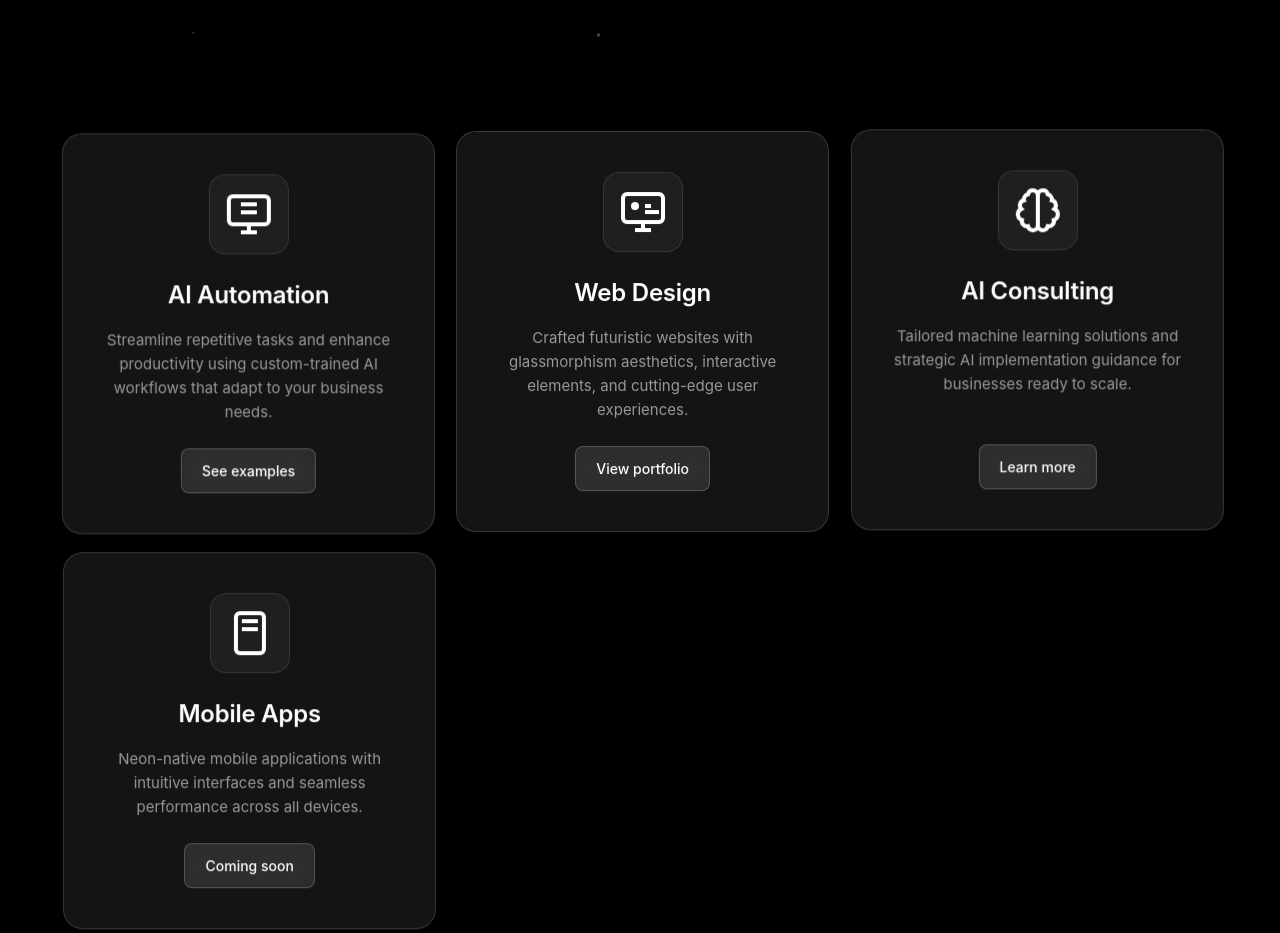
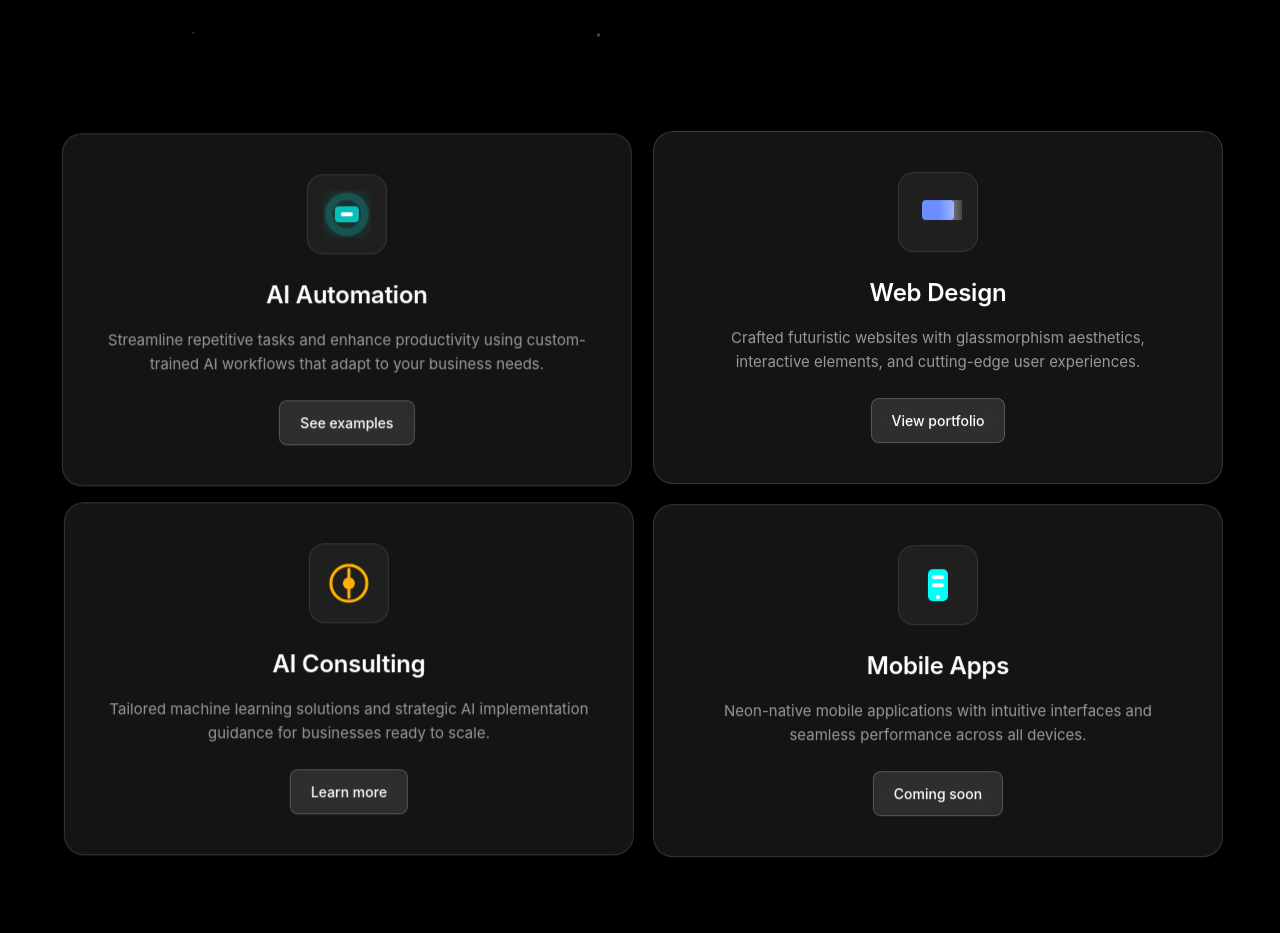
Before and after one commit to ponderrr/business, a plain HTML site: page index.html in a window 1280 px wide. Shown: the part 743-1676 px from the top of the page. Drawn offline with Linux system fonts and the light colour scheme; animation ran at ten frames a second.

Commit message:
feat: Balanced 2x2 services grid layout and added animated glow to SVG icons

```diff
--- a/index.html
+++ b/index.html
@@ -39,20 +39,28 @@
       <div class="services-grid">
         <!-- AI Automation Service -->
         <div class="service-card glass glass-hover float-card" data-tilt>
-          <div class="service-icon">
-            <svg
-              width="48"
-              height="48"
-              viewBox="0 0 24 24"
-              fill="none"
-              stroke="currentColor"
-              stroke-width="2"
-            >
-              <rect x="2" y="3" width="20" height="14" rx="2" ry="2"></rect>
-              <line x1="8" y1="21" x2="16" y2="21"></line>
-              <line x1="12" y1="17" x2="12" y2="21"></line>
-              <path d="M8 7h8"></path>
-              <path d="M8 11h8"></path>
+          <div class="service-icon ai-automation-icon">
+            <!-- Animated Pulse SVG for AI Automation -->
+            <svg width="48" height="48" viewBox="0 0 48 48" fill="none">
+              <circle
+                class="pulse"
+                cx="24"
+                cy="24"
+                r="18"
+                stroke="#00fff7"
+                stroke-width="3"
+                fill="none"
+              />
+              <rect
+                x="12"
+                y="16"
+                width="24"
+                height="16"
+                rx="4"
+                fill="#00fff7"
+                opacity="0.7"
+              />
+              <rect x="18" y="22" width="12" height="4" rx="2" fill="#fff" />
             </svg>
           </div>
           <h3>AI Automation</h3>
@@ -65,21 +73,26 @@
 
         <!-- Web Design Service -->
         <div class="service-card glass glass-hover float-card" data-tilt>
-          <div class="service-icon">
-            <svg
-              width="48"
-              height="48"
-              viewBox="0 0 24 24"
-              fill="none"
-              stroke="currentColor"
-              stroke-width="2"
-            >
-              <rect x="2" y="3" width="20" height="14" rx="2" ry="2"></rect>
-              <line x1="8" y1="21" x2="16" y2="21"></line>
-              <line x1="12" y1="17" x2="12" y2="21"></line>
-              <circle cx="8" cy="9" r="1"></circle>
-              <path d="M13 9h3"></path>
-              <path d="M13 12h7"></path>
+          <div class="service-icon web-design-icon">
+            <!-- Animated Shimmer SVG for Web Design -->
+            <svg width="48" height="48" viewBox="0 0 48 48" fill="none">
+              <rect x="8" y="12" width="32" height="20" rx="4" fill="#6a8dff" />
+              <rect
+                class="shimmer"
+                x="8"
+                y="12"
+                width="32"
+                height="20"
+                rx="4"
+                fill="url(#shimmerGradient)"
+              />
+              <defs>
+                <linearGradient id="shimmerGradient">
+                  <stop offset="0%" stop-color="#fff" stop-opacity="0" />
+                  <stop offset="50%" stop-color="#fff" stop-opacity="0.5" />
+                  <stop offset="100%" stop-color="#fff" stop-opacity="0" />
+                </linearGradient>
+              </defs>
             </svg>
           </div>
           <h3>Web Design</h3>
@@ -92,21 +105,36 @@
 
         <!-- AI Consulting Service -->
         <div class="service-card glass glass-hover float-card" data-tilt>
-          <div class="service-icon">
+          <div class="service-icon ai-consulting-icon">
+            <!-- Animated Spin SVG for AI Consulting -->
             <svg
+              class="spin"
               width="48"
               height="48"
-              viewBox="0 0 24 24"
+              viewBox="0 0 48 48"
               fill="none"
-              stroke="currentColor"
-              stroke-width="2"
             >
+              <circle
+                cx="24"
+                cy="24"
+                r="18"
+                stroke="#ffb300"
+                stroke-width="3"
+                fill="none"
+              />
               <path
-                d="M9.5 2A2.5 2.5 0 0 1 12 4.5v15a2.5 2.5 0 0 1-4.96.44 2.5 2.5 0 0 1-2.96-3.08 3 3 0 0 1-.34-5.58 2.5 2.5 0 0 1 1.32-4.24 2.5 2.5 0 0 1 1.98-3A2.5 2.5 0 0 1 9.5 2Z"
-              ></path>
+                d="M24 10v8"
+                stroke="#ffb300"
+                stroke-width="3"
+                stroke-linecap="round"
+              />
               <path
-                d="M14.5 2A2.5 2.5 0 0 0 12 4.5v15a2.5 2.5 0 0 0 4.96.44 2.5 2.5 0 0 0 2.96-3.08 3 3 0 0 0 .34-5.58 2.5 2.5 0 0 0-1.32-4.24 2.5 2.5 0 0 0-1.98-3A2.5 2.5 0 0 0 14.5 2Z"
-              ></path>
+                d="M24 30v8"
+                stroke="#ffb300"
+                stroke-width="3"
+                stroke-linecap="round"
+              />
+              <circle cx="24" cy="24" r="6" fill="#ffb300" />
             </svg>
           </div>
           <h3>AI Consulting</h3>
@@ -119,19 +147,21 @@
 
         <!-- Mobile Apps Service -->
         <div class="service-card glass glass-hover float-card" data-tilt>
-          <div class="service-icon">
-            <svg
-              width="48"
-              height="48"
-              viewBox="0 0 24 24"
-              fill="none"
-              stroke="currentColor"
-              stroke-width="2"
-            >
-              <rect x="5" y="2" width="14" height="20" rx="2" ry="2"></rect>
-              <line x1="12" y1="18" x2="12.01" y2="18"></line>
-              <path d="M8 6h8"></path>
-              <path d="M8 10h8"></path>
+          <div class="service-icon mobile-apps-icon">
+            <!-- Animated Color Shift SVG for Mobile Apps -->
+            <svg width="48" height="48" viewBox="0 0 48 48" fill="none">
+              <rect
+                class="color-shift"
+                x="14"
+                y="8"
+                width="20"
+                height="32"
+                rx="5"
+                fill="#00fff7"
+              />
+              <circle cx="24" cy="36" r="2" fill="#fff" />
+              <rect x="18" y="14" width="12" height="4" rx="2" fill="#fff" />
+              <rect x="18" y="22" width="12" height="4" rx="2" fill="#fff" />
             </svg>
           </div>
           <h3>Mobile Apps</h3>
--- a/styles.css
+++ b/styles.css
@@ -187,7 +187,7 @@ body {
 
 .services-grid {
   display: grid;
-  grid-template-columns: repeat(auto-fit, minmax(300px, 1fr));
+  grid-template-columns: repeat(2, 1fr); /* Always 2 columns on desktop */
   gap: 20px;
 }
 
@@ -663,7 +663,7 @@ body {
   }
 
   .services-grid {
-    grid-template-columns: 1fr;
+    grid-template-columns: 1fr; /* 1 column on mobile */
     gap: 16px;
   }
 
@@ -739,3 +739,71 @@ html {
   padding-top: 40px;
   border-top: 1px solid #191919;
 }
+
+/* Animated SVG Icon Effects for Service Cards */
+@keyframes pulseGlow {
+  0% {
+    stroke-width: 3;
+    opacity: 0.7;
+  }
+  50% {
+    stroke-width: 8;
+    opacity: 0.2;
+  }
+  100% {
+    stroke-width: 3;
+    opacity: 0.7;
+  }
+}
+.ai-automation-icon .pulse {
+  stroke: #00fff7;
+  filter: drop-shadow(0 0 8px #00fff7);
+  animation: pulseGlow 1.5s infinite;
+}
+
+@keyframes shimmerMove {
+  0% {
+    x: 8px;
+  }
+  100% {
+    x: 40px;
+  }
+}
+.web-design-icon .shimmer {
+  animation: shimmerMove 2s linear infinite;
+  opacity: 0.7;
+}
+
+@keyframes spin {
+  0% {
+    transform: rotate(0deg);
+  }
+  100% {
+    transform: rotate(360deg);
+  }
+}
+.ai-consulting-icon .spin {
+  animation: spin 2.5s linear infinite;
+  transform-origin: 50% 50%;
+}
+
+@keyframes colorShift {
+  0% {
+    fill: #00fff7;
+  }
+  25% {
+    fill: #6a8dff;
+  }
+  50% {
+    fill: #ffb300;
+  }
+  75% {
+    fill: #00fff7;
+  }
+  100% {
+    fill: #00fff7;
+  }
+}
+.mobile-apps-icon .color-shift {
+  animation: colorShift 2.5s linear infinite;
+}
```
Also changed, not shown: 3 other files.
